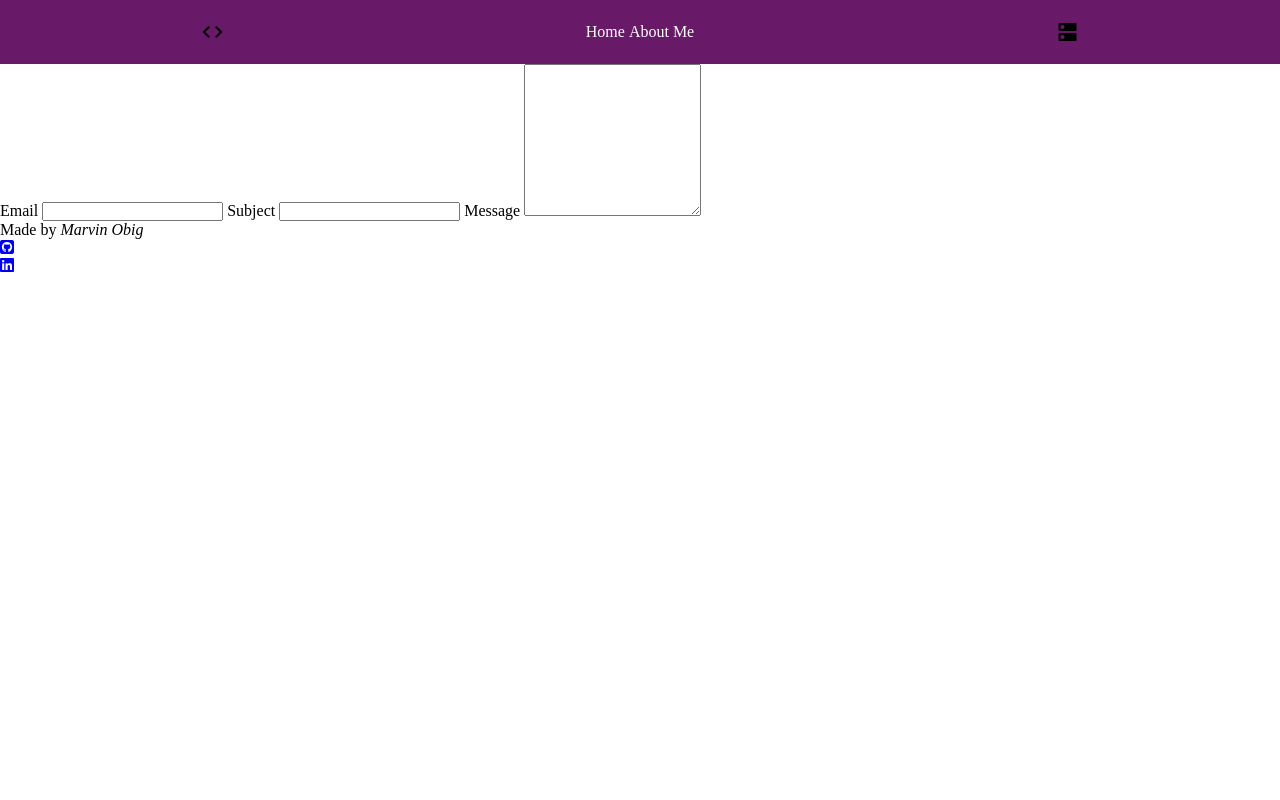
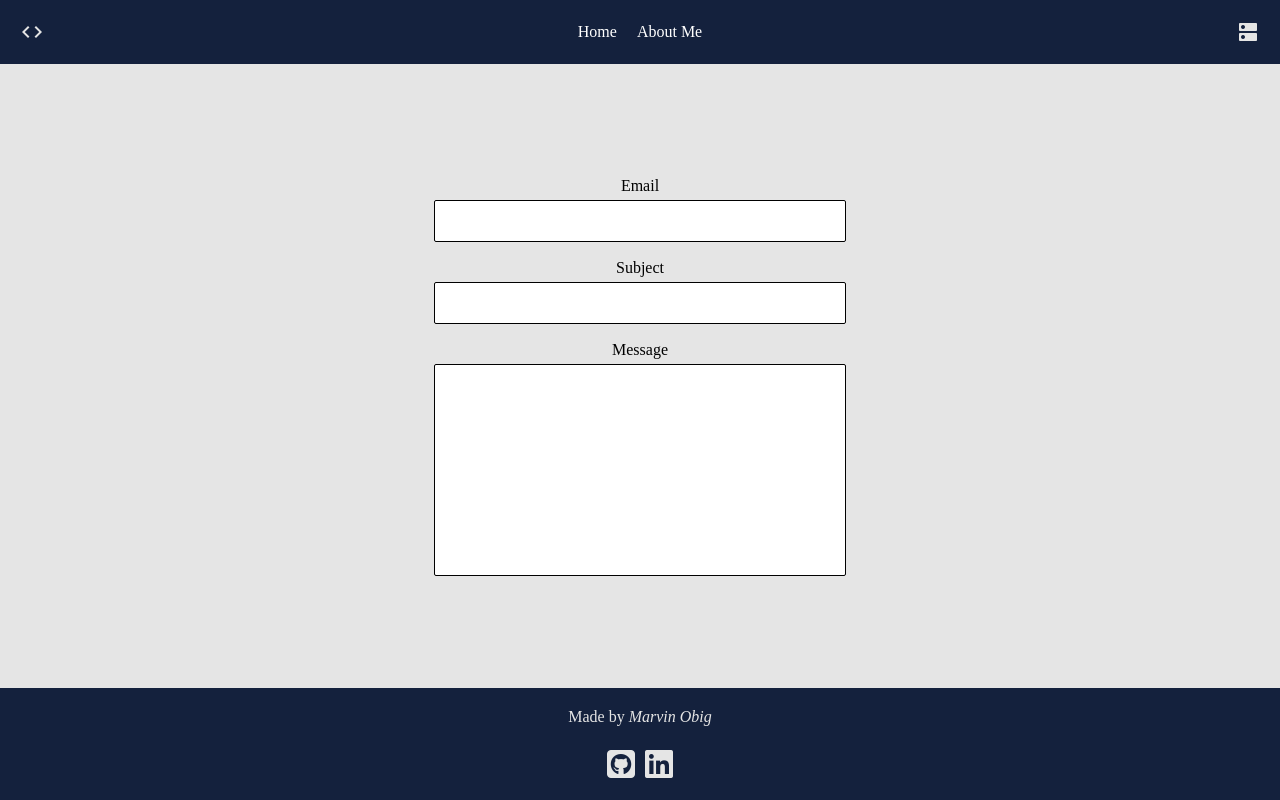
Before and after one commit to marvinobig/info-site, a plain HTML site: page pages/contact.html in a window 1280 px wide. Drawn offline with Linux system fonts and the light colour scheme; files that its build step writes are made by us from their sources.

Commit message:
style website

```diff
--- a/stylesheet/info-site.css
+++ b/stylesheet/info-site.css
@@ -3,23 +3,133 @@
     padding: 0;
 }
 
+body {
+    display: flex;
+    flex-direction: column;
+    justify-content: space-between;
+    min-height: 100vh;
+    background-color: #E5E5E5;
+}
+
 /* navigation */
 nav {
     display: flex;
-    justify-content: space-around;
+    justify-content: space-between;
     align-items: center;
     padding: 20px;
-    background-color: rgb(104, 25, 104);
+    background-color: #14213D;
 }
-nav ul li {
-    display: inline-block;
+nav ul {
+    display: flex;
+    gap: 20px;
 }
 
-nav ul li a {
+nav ul li {
+    list-style-type: none;
+}
+
+a {
     color: #ffffff;
     text-decoration: none;
 }
 
-nav ul li a:hover {
+a:hover {
     text-decoration: underline;
 }
+
+i {
+    color: #E5E5E5;
+}
+
+
+/* main content */
+main {
+    padding: 20px;
+}
+
+#not-found {
+    display: flex;
+    flex-direction: column;
+    align-items: center;
+}
+
+#skills {
+    display: flex;
+    flex-direction: column;
+    gap: 10px;
+}
+
+#skills li {
+    list-style: none;
+    border-left: 2px solid #000000;
+    padding-left: 4px;
+}
+
+#contact {
+    display: flex;
+    flex-direction: column;
+    justify-content: center;
+    align-items: center;
+}
+
+form {
+    display: flex;
+    flex-direction: column;
+    align-items: center;
+    gap: 5px;
+    max-width: 400px;
+    width: 100%;
+}
+
+form input {
+    width: 100%;
+    height: 30px;
+    margin-bottom: 12px;
+    padding: 5px;
+    border: 1px solid #000000;
+    border-radius: 2px;
+    font-size: 1.1rem;
+}
+
+textarea {
+    resize: none;
+    width: 100%;
+    padding: 5px;
+    border: 1px solid #000000;
+    border-radius: 2px;
+    font-size: 1.1rem;
+}
+
+#socials {
+    display: flex;
+    justify-content: center;
+    align-items: center;
+    gap: 10px;
+    margin-top: 12px;
+    list-style: none;
+}
+
+#socials i {
+    font-size: 2rem;
+    color: #E5E5E5;
+}
+
+#github:hover {
+    color: #FCA311;
+}
+
+#linkedin:hover {
+    color: #0e76a8;
+}
+
+
+/* footer */
+footer {
+    display: flex;
+    flex-direction: column;
+    align-items: center;
+    gap: 10px;
+    padding: 20px;
+    background-color: #14213D;
+    color: #E5E5E5;
+}
```
